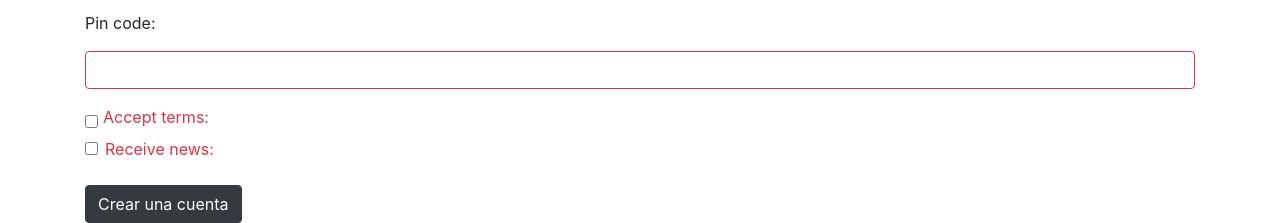
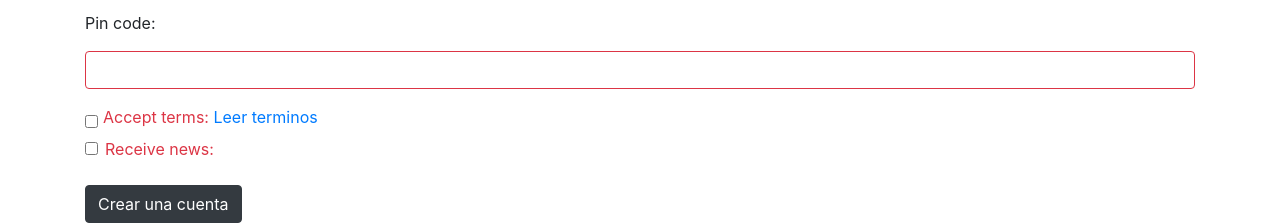
Before and after one commit to edwincqu/starbucks, a Django app: page /createuser/ in a window 1280 px wide. Shown: the part 1042-1265 px from the top of the page. Run offline with Django 3.2, Linux system fonts and the light colour scheme; data comes from the database, SQL or seed files in the repository; some libraries are stand-ins or nearby versions.

Commit message:
actualizando

```diff
--- a/starbucks/settings_production.py
+++ b/starbucks/settings_production.py
@@ -55,7 +55,7 @@ ROOT_URLCONF = 'starbucks.urls'
 TEMPLATES = [
     {
         'BACKEND': 'django.template.backends.django.DjangoTemplates',
-        'DIRS': [],
+        'DIRS': ['templates'],
         'APP_DIRS': True,
         'OPTIONS': {
             'context_processors': [
--- a/templates/auth/user_form.html
+++ b/templates/auth/user_form.html
@@ -92,7 +92,7 @@ Utiliza tu Starbucks Card para crear una cuenta Starbucks Rewards.</h3>
 
   	<div class="form-check form-check-inline">
 		{{ form.accept_terms }}
-		<label class="form-check-label" for="{{ form.accept_terms.id_for_label }}">{{form.accept_terms.label_tag}}</label>
+		<label class="form-check-label" for="{{ form.accept_terms.id_for_label }}">{{form.accept_terms.label_tag}} <a href="">Leer terminos</a></label>
   		<div>{{ form.accept_terms.errors }}</div>
 
   	</div>
```
